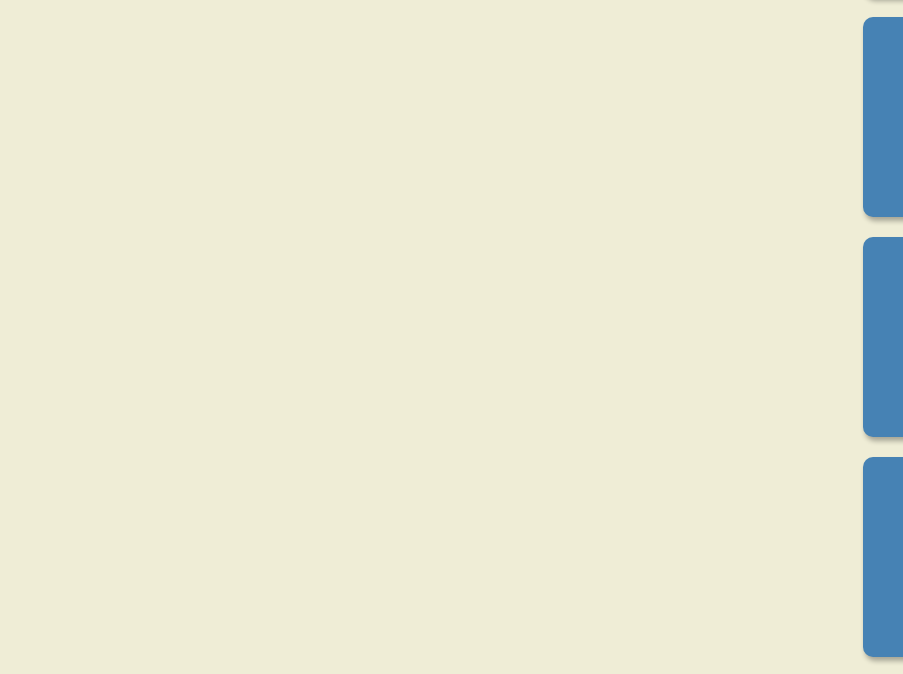
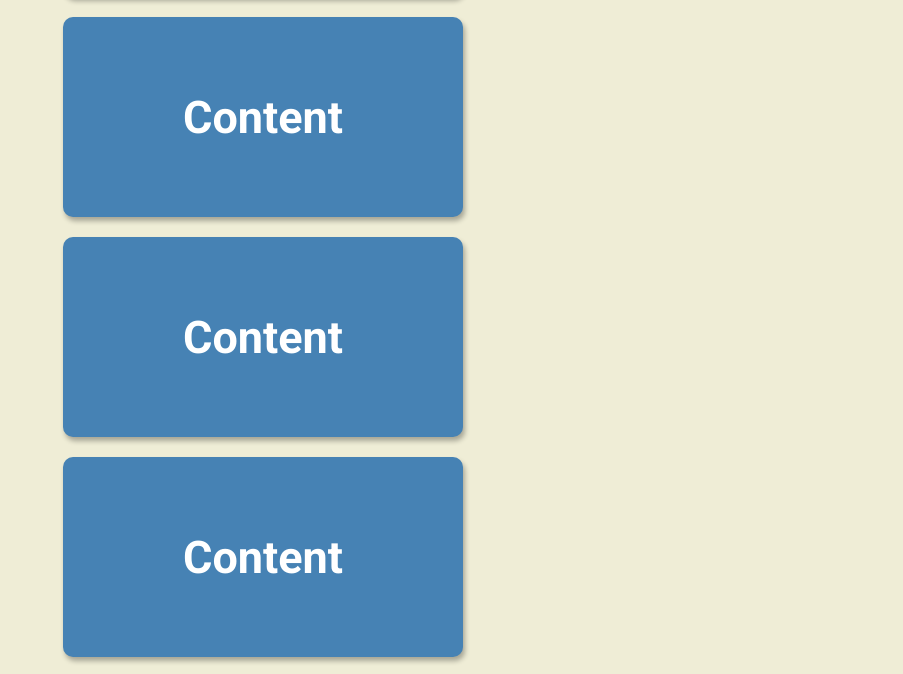
Before and after one commit to JaySteinle/scroll_animation, a plain HTML site: page index.html in a window 1280 px wide. Shown: the part 711-1385 px from the top of the page, without its empty margins (377-1280 px from the left). Drawn offline with Linux system fonts and the light colour scheme.

Commit message:
Complete

```diff
--- a/script.js
+++ b/script.js
@@ -0,0 +1,19 @@
+const boxes = document.querySelectorAll('.box')
+
+window.addEventListener('scroll', checkBoxes)
+
+// checkBoxes()
+
+function checkBoxes() {
+    const triggerBottom = window.innerHeight / 5 * 4
+
+    boxes.forEach(box => {
+        const boxTop = box.getBoundingClientRect().top
+
+        if(boxTop < triggerBottom) {
+            box.classList.add('show')
+        } else {
+            box.classList.remove('show')
+        }
+    })
+}
--- a/style.css
+++ b/style.css
@@ -3,6 +3,7 @@
 * {
 	box-sizing: border-box;
 }
+
 body {
 	background-color: #efedd6;
 	font-family: "Roboto", sans-serif;
@@ -10,8 +11,8 @@ body {
 	flex-direction: column;
 	align-items: center;
 	justify-content: center;
-	overflow: hidden;
 	margin: 0;
+	overflow-x: hidden;
 }
 
 h1 {
@@ -30,8 +31,17 @@ h1 {
 	border-radius: 10px;
 	box-shadow: 2px 4px 5px rgba(0, 0, 0, 0.3);
 	transform: translateX(200%);
+	transition: transform 0.4s ease;
+}
+
+.box:nth-of-type(even) {
+	transform: translateX(-200%);
 }
 
 .box.show {
 	transform: translateX(0);
 }
+
+.box h2 {
+	font-size: 45px;
+}
```
